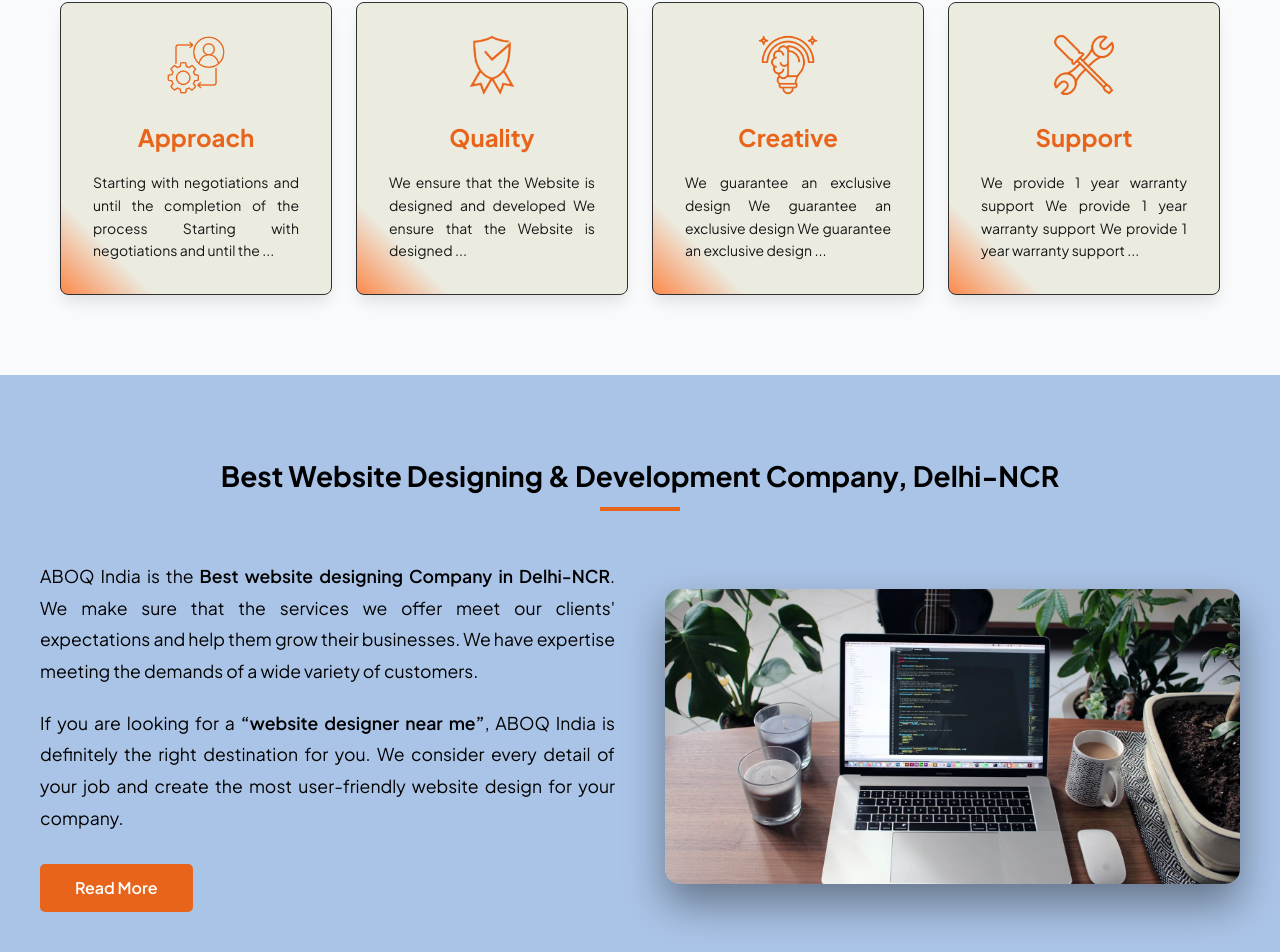
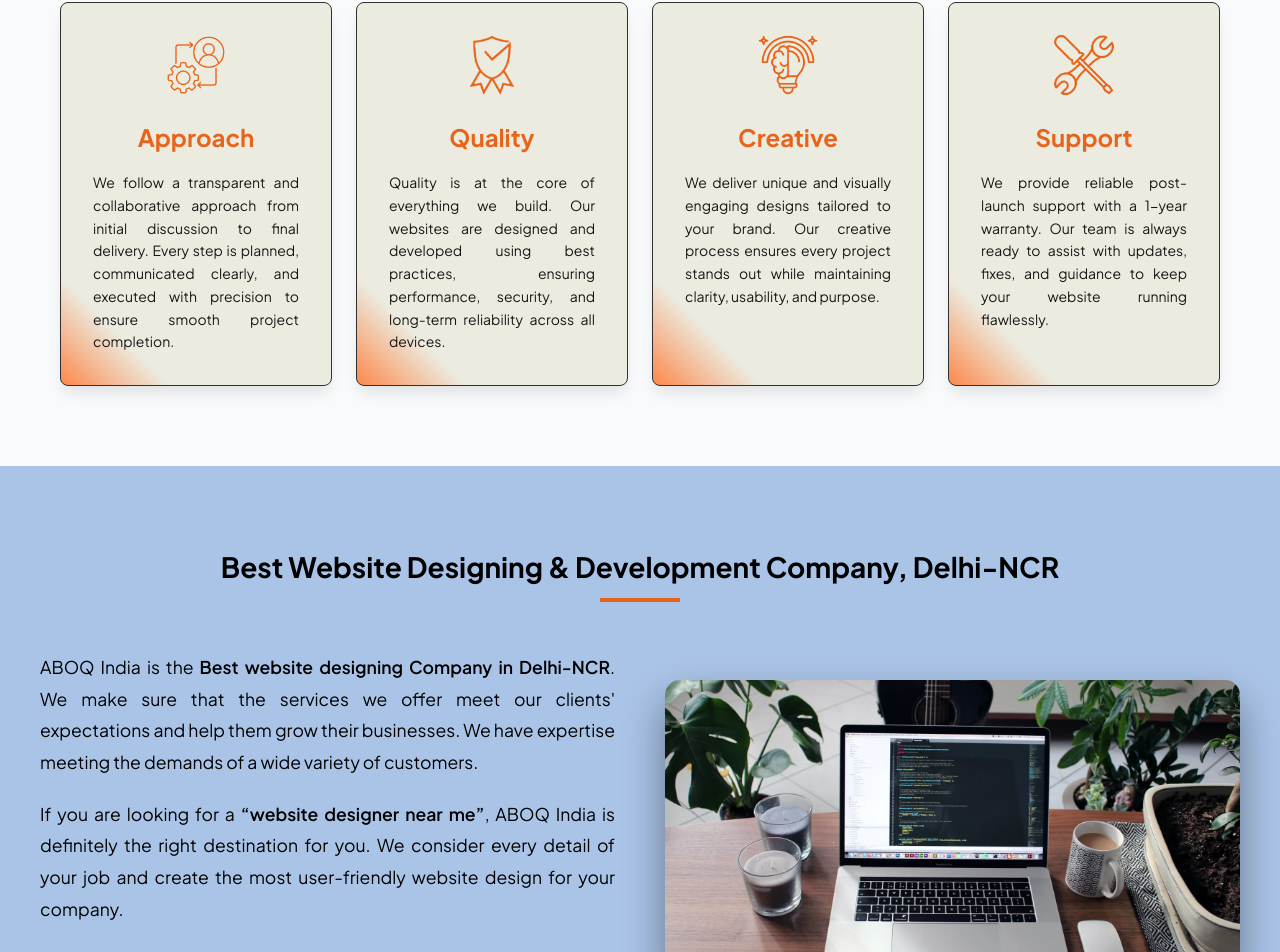
Before and after one commit to SHUBHAMRY98/aboq, a React (Vite) app: page / in a window 1280 px wide. Shown: the part 1006-1958 px from the top of the page. Built offline with nearby package versions, Linux system fonts and the light colour scheme.

Commit message:
Update Home.jsx

```diff
--- a/src/components/home/Home.jsx
+++ b/src/components/home/Home.jsx
@@ -241,25 +241,25 @@ useEffect(() => {
   const featureData = [
     {
       title: "Approach",
-      description: "Starting with negotiations and until the completion of the process Starting with negotiations and until the ...",
+      description: "We follow a transparent and collaborative approach from initial discussion to final delivery. Every step is planned, communicated clearly, and executed with precision to ensure smooth project completion.",
       icon: Icon1,
       delay: 0.1,
     },
     {
       title: "Quality",
-      description: "We ensure that the Website is designed and developed We ensure that the Website is designed ...",
+      description: "Quality is at the core of everything we build. Our websites are designed and developed using best practices, ensuring performance, security, and long-term reliability across all devices.",
       icon: Icon2,
       delay: 0.3,
     },
     {
       title: "Creative",
-      description: "We guarantee an exclusive design We guarantee an exclusive design We guarantee an exclusive design ...",
+      description: "We deliver unique and visually engaging designs tailored to your brand. Our creative process ensures every project stands out while maintaining clarity, usability, and purpose.",
       icon: Icon3,
       delay: 0.6,
     },
     {
       title: "Support",
-      description: "We provide 1 year warranty support We provide 1 year warranty support We provide 1 year warranty support ...",
+      description: "We provide reliable post-launch support with a 1-year warranty. Our team is always ready to assist with updates, fixes, and guidance to keep your website running flawlessly.",
       icon: Icon4,
       delay: 1,
     }
@@ -291,54 +291,6 @@ useEffect(() => {
 
 
     //Process
-
-
-  // const [activeStep, setActiveStep] = useState(0);
-
-  // const stepss = [
-  //   {
-  //     id: "step01",
-  //     title: "Discovery Workshop",
-  //     img: Workshop,
-  //     content: "We give the utmost importance to understand and document client’s inputs, design, and branding preferences. We work in a collaborative approach involving key stakeholders."
-  //   },
-  //   {
-  //     id: "step02",
-  //     title: "Planning",
-  //     img: Planning,
-  //     content: "Our services emphasize on well-defined project planning and leave nothing for assumption. We define technical specifications and devise branding guidelines."
-  //   },
-  //   {
-  //     id: "step03",
-  //     title: "Design",
-  //     img: Designing,
-  //     content: "We provide Web, Tablet, and Mobile-specific UI designs. We deliver clickable prototypes on Invision platform and source files in Photoshop or Sketch."
-  //   },
-  //   {
-  //     id: "step04",
-  //     title: "Development",
-  //     img: Development,
-  //     content: "We cater requirements for frontend, backend, and API integration using Agile Scrum methodology, focusing on scalability and clean code structure."
-  //   },
-  //   {
-  //     id: "step05",
-  //     title: "Testing",
-  //     img: Testing,
-  //     content: "We test each sprint manually, report bugs, and perform regression testing to ensure proper functioning of previously approved milestones."
-  //   },
-  //   {
-  //     id: "step06",
-  //     title: "Maintenance",
-  //     img: Maintenance,
-  //     content: "We ensure product enhancement through regular Security Audits, code backups, and constant system upgradation even after development ends."
-  //   }
-  // ];
-
-  // Progress Bar width logic
-  // const progressWidth = (activeStep / (stepss.length - 1)) * 100;
-
-
-
 
 
   const steps = [
```
